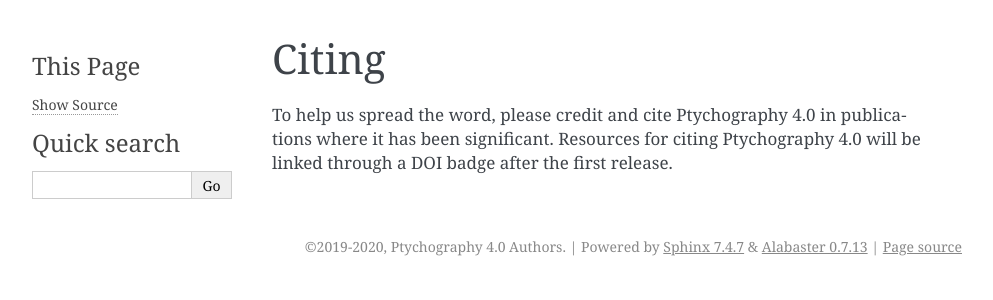
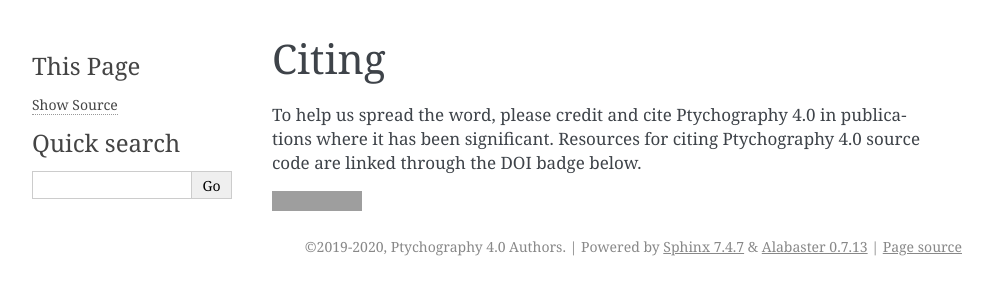
Before and after one commit to Ptychography-4-0/ptychography, a Sphinx documentation site: the page built from docs/source/citing.rst, in a window 1280 px wide. Shown: the top 300 px of the page, without its empty margins (148-1141 px from the left). Built offline with Sphinx 7.4.7, drawn with Linux system fonts in a browser that asks for light colours; pages that are not in the unit, such as notebooks, are missing from menus; grey boxes are pictures that could not be loaded.

Commit message:
Include DOI badge for citing. :-)

```diff
--- a/docs/source/citing.rst
+++ b/docs/source/citing.rst
@@ -2,9 +2,7 @@
 ======
 
 To help us spread the word, please credit and cite Ptychography 4.0 in publications where it has been significant.
-Resources for citing Ptychography 4.0 will be linked through a DOI badge after the first release.
+Resources for citing Ptychography 4.0 source code are linked through the DOI badge below.
 
-.. TODO fix DOI
-
-.. .. image:: https://zenodo.org/badge/DOI/10.5281/zenodo.1478763.svg
-..    :target: https://doi.org/10.5281/zenodo.1478763
+.. image:: https://zenodo.org/badge/DOI/10.5281/zenodo.5055126.svg
+   :target: https://doi.org/10.5281/zenodo.5055126
```
